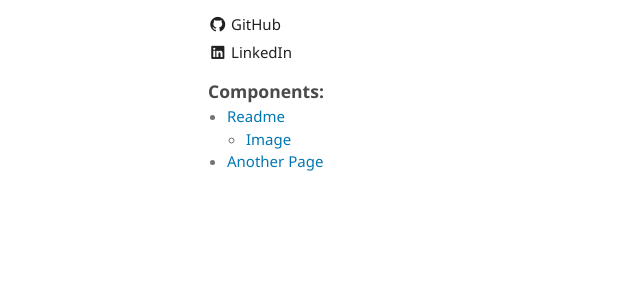
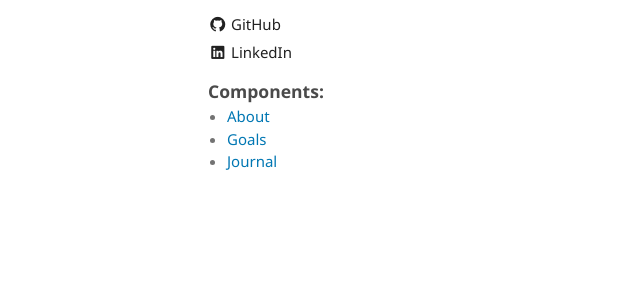
Before and after one commit to Lejondary/Lejondary.github.io, a Jekyll site: the page built from index.md, in a window 1280 px wide. Shown: the part 370-670 px from the top of the page, without its empty margins (2-642 px from the left). Built offline with Jekyll 4.4.1, drawn with Linux system fonts in a browser that asks for light colours.

Commit message:
added about, goals, journal categories

```diff
--- a/_config.yml
+++ b/_config.yml
@@ -19,10 +19,8 @@ platforms:
     link: https://www.linkedin.com/in/jonathanphari
 
 navigation:
-  - name: Readme
+  - name: About
     link: ./index.html
-    sublist:
-      - name: Image
-        link: ./index.html#small-image
-  - name: Another Page
+  - name: Goals
+  - name: Journal
     link: ./another-page.html
```
